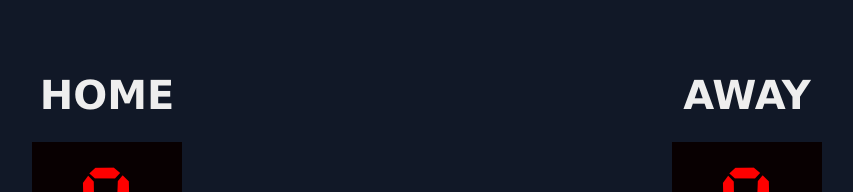
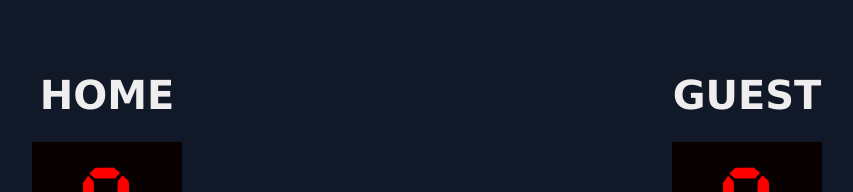
Before and after one commit to joseceballos/ScoreBoard, a plain HTML site: page index.html in a window 1280 px wide. Shown: the top 192 px of the page, without its empty margins (213-1066 px from the left). Drawn offline with nearby package versions, Linux system fonts and the light colour scheme.

Commit message:
Update index.html

```diff
--- a/index.html
+++ b/index.html
@@ -17,7 +17,7 @@
                 </div>
             </div>
             <div class="boardContainer">
-                <h3 class="boardTitle">AWAY</h3>
+                <h3 class="boardTitle">GUEST</h3>
                 <div class="boardPointContainer">
                     <span class="boardPointNumber" id="boardPointNumberGuest"></span>
                 </div>
```
